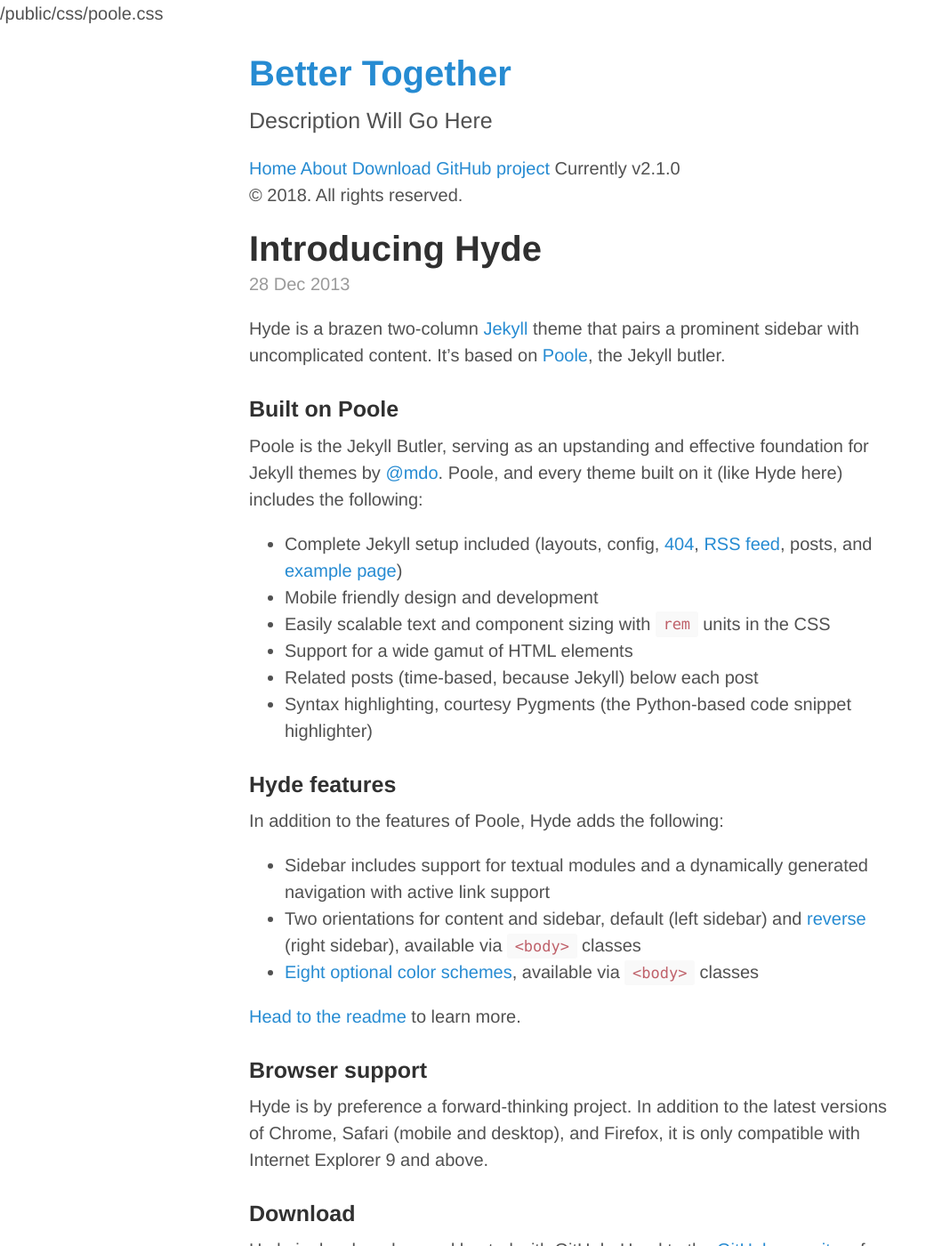
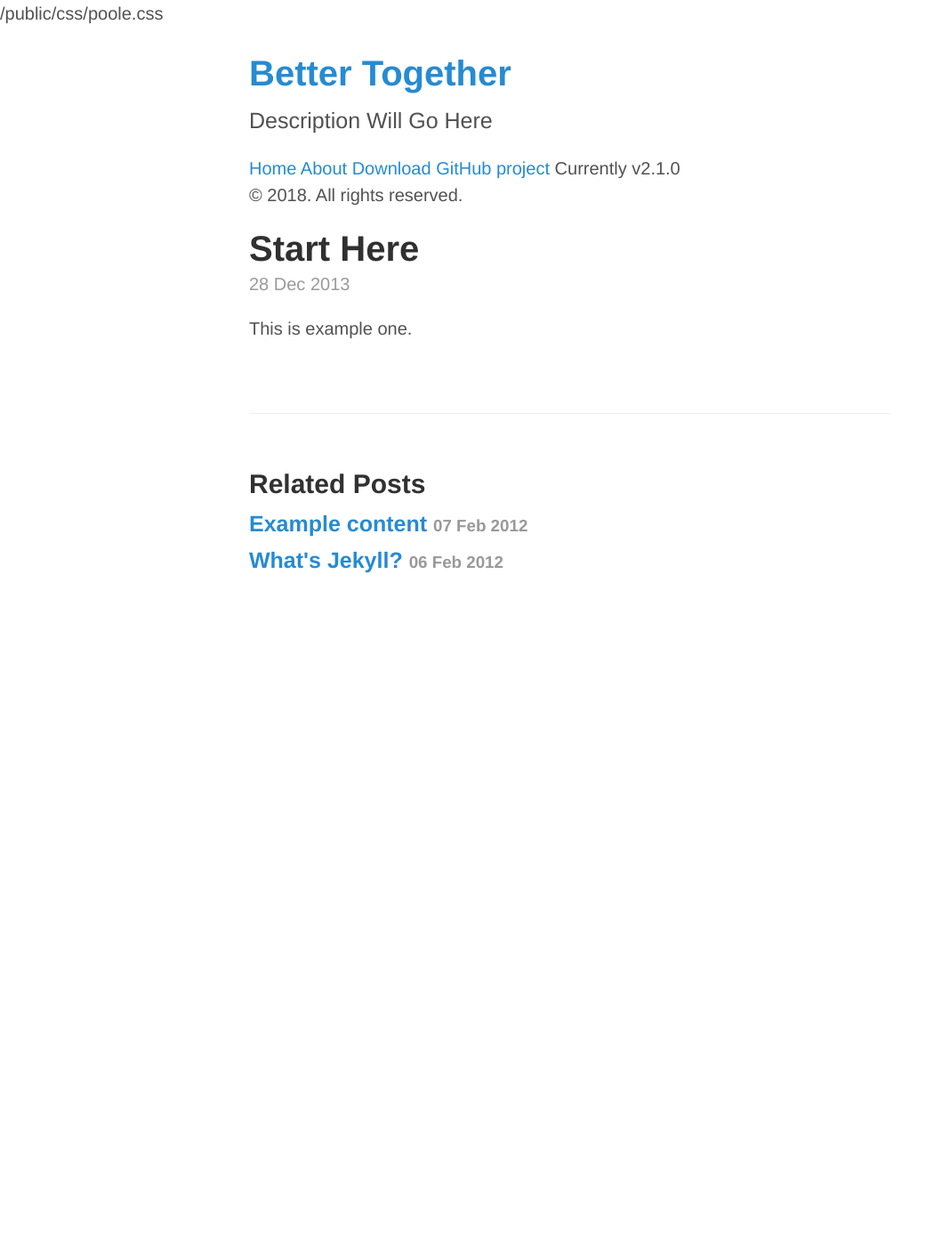
Before and after one commit to better-together-tab/better-together, a Jekyll site: the page built from _posts/2013-12-28-introducing-hyde.md, in a window 1280 px wide and 1400 px high. Shown: the whole window at 89% size, without its empty margins (0-1059 px from the left). Built offline with Jekyll 4.4.1, drawn with Linux system fonts in a browser that asks for light colours; Markdown is read by kramdown in place of the engine named in the settings; some of the changed text lies outside the part shown.

Commit message:
Update post one.

```diff
--- a/_posts/2013-12-28-introducing-hyde.md
+++ b/_posts/2013-12-28-introducing-hyde.md
@@ -1,37 +1,6 @@
 ---
 layout: post
-title: Introducing Hyde
+title: Start Here
 ---
 
-Hyde is a brazen two-column [Jekyll](http://jekyllrb.com) theme that pairs a prominent sidebar with uncomplicated content. It's based on [Poole](http://getpoole.com), the Jekyll butler.
-
-### Built on Poole
-
-Poole is the Jekyll Butler, serving as an upstanding and effective foundation for Jekyll themes by [@mdo](https://twitter.com/mdo). Poole, and every theme built on it (like Hyde here) includes the following:
-
-* Complete Jekyll setup included (layouts, config, [404](/404), [RSS feed](/atom.xml), posts, and [example page](/about))
-* Mobile friendly design and development
-* Easily scalable text and component sizing with `rem` units in the CSS
-* Support for a wide gamut of HTML elements
-* Related posts (time-based, because Jekyll) below each post
-* Syntax highlighting, courtesy Pygments (the Python-based code snippet highlighter)
-
-### Hyde features
-
-In addition to the features of Poole, Hyde adds the following:
-
-* Sidebar includes support for textual modules and a dynamically generated navigation with active link support
-* Two orientations for content and sidebar, default (left sidebar) and [reverse](https://github.com/poole/lanyon#reverse-layout) (right sidebar), available via `<body>` classes
-* [Eight optional color schemes](https://github.com/poole/hyde#themes), available via `<body>` classes
-
-[Head to the readme](https://github.com/poole/hyde#readme) to learn more.
-
-### Browser support
-
-Hyde is by preference a forward-thinking project. In addition to the latest versions of Chrome, Safari (mobile and desktop), and Firefox, it is only compatible with Internet Explorer 9 and above.
-
-### Download
-
-Hyde is developed on and hosted with GitHub. Head to the <a href="https://github.com/poole/hyde">GitHub repository</a> for downloads, bug reports, and features requests.
-
-Thanks!
+This is example one.
```
